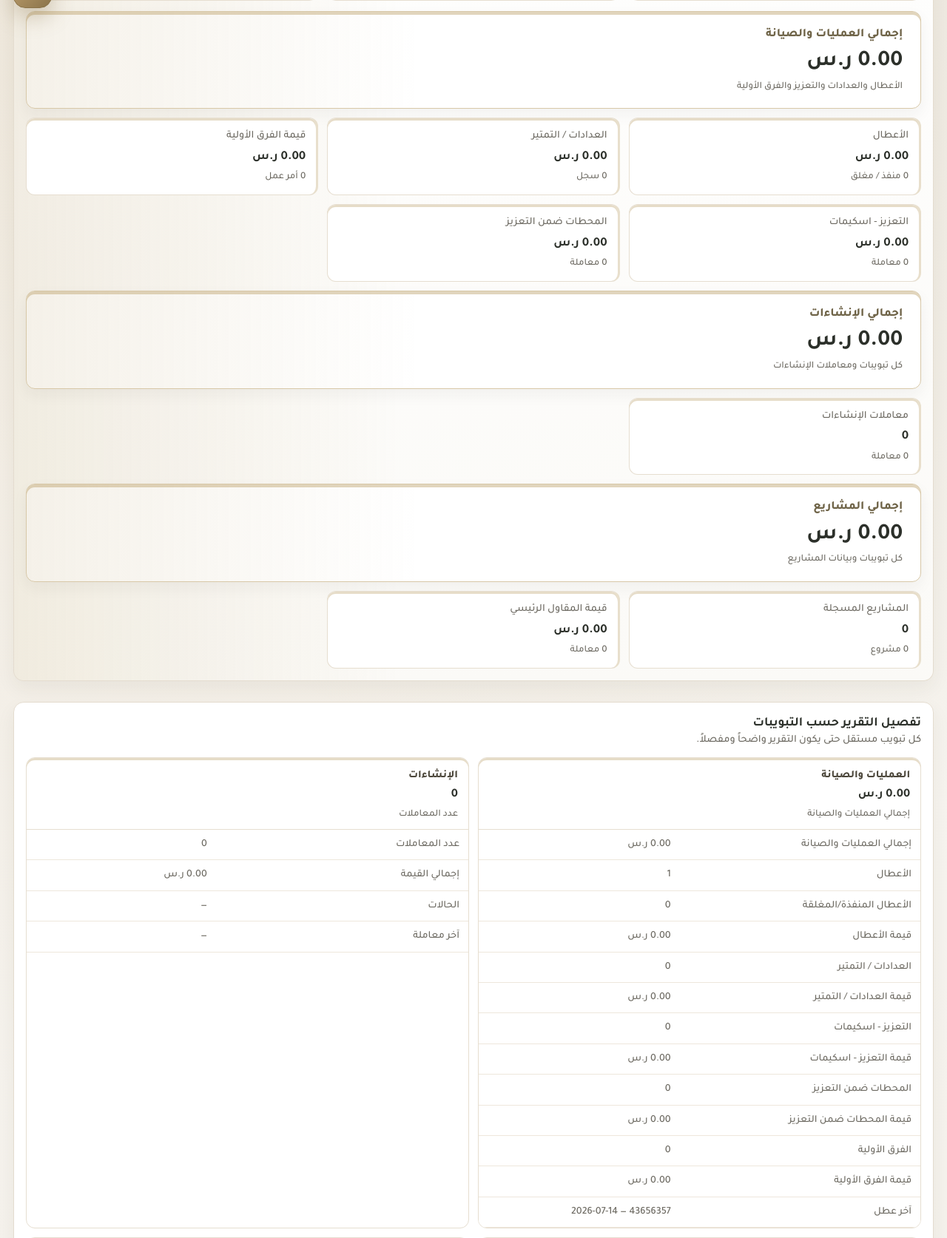
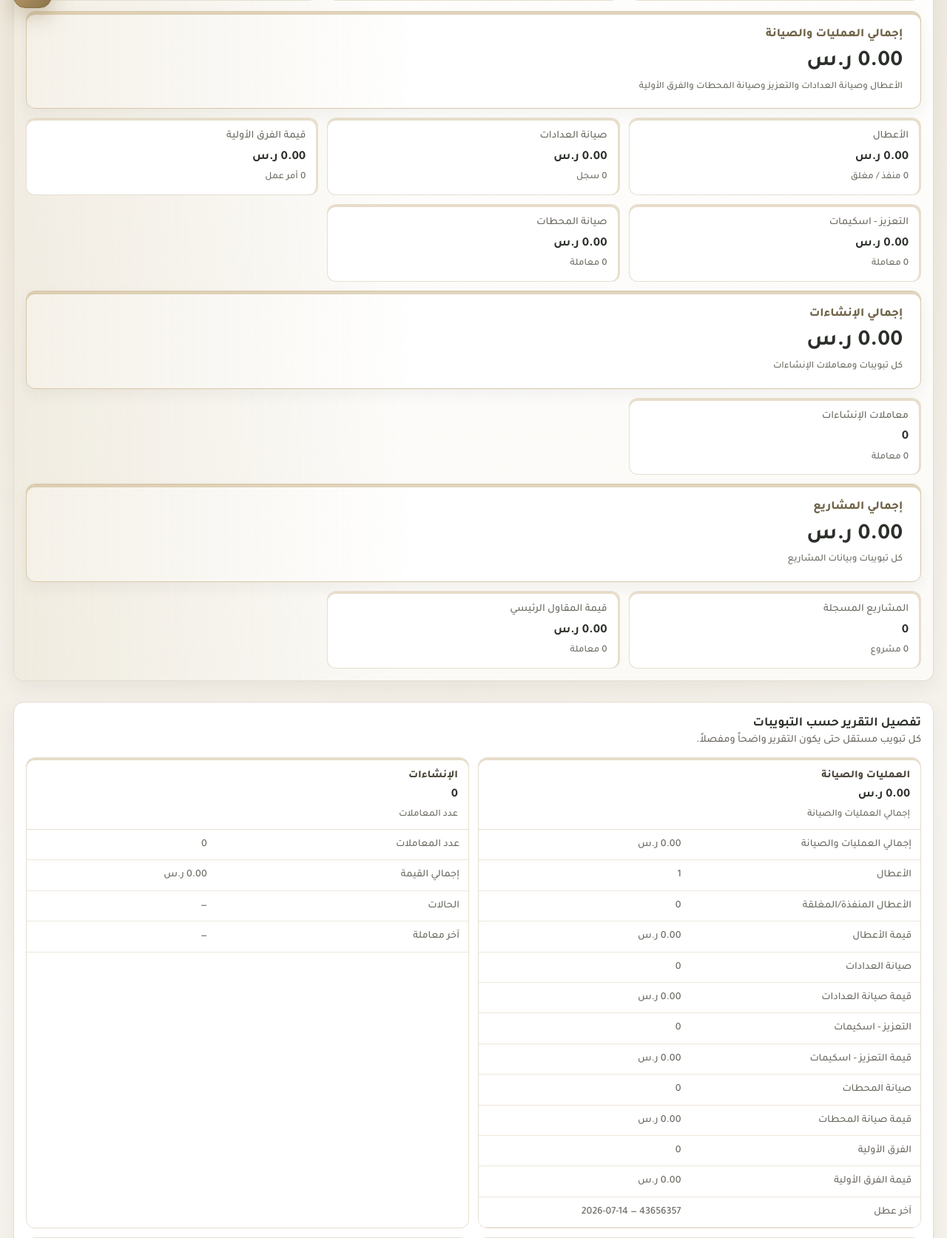
Before and after one commit to wadnooh/RKAZ, a Flask app: page /reports in a window 1280 px wide. Shown: the part 771-2445 px from the top of the page at 74% size. Run offline with Flask 3, Linux system fonts and the light colour scheme; a user stored in the database is signed in; data comes from the database, SQL or seed files in the repository; data that the repository does not hold is empty.

Commit message:
Use meter maintenance tab in report totals

```diff
--- a/webapp/reports.py
+++ b/webapp/reports.py
@@ -85,50 +85,48 @@ def _sum_reinforcement_department(conn, pattern: str, date_from: str = "", date_
         return 0.0
 
 
-def _metering_date_where(date_from: str = "", date_to: str = "") -> tuple[str, list]:
-    date_expr = "COALESCE(NULLIF(approve_date,''), NULLIF(submit_date,''), NULLIF(start_date,''))"
-    where = ["1=1"]
-    params: list = []
-    if date_from:
-        where.append(f"date({date_expr}) >= date(?)")
-        params.append(date_from)
-    if date_to:
-        where.append(f"date({date_expr}) <= date(?)")
-        params.append(date_to)
-    return " AND ".join(where), params
-
-
-def _count_metering(conn, date_from: str = "", date_to: str = "") -> int:
-    where, params = _metering_date_where(date_from, date_to)
+def _count_reinforcement_department(conn, pattern: str, date_from: str = "", date_to: str = "") -> int:
+    where, params = _date_where("work_date", date_from, date_to)
     try:
-        row = conn.execute(f"SELECT COUNT(*) FROM metering WHERE {where}", params).fetchone()
+        row = conn.execute(
+            f"SELECT COUNT(*) FROM reinforcement_works WHERE {where} AND department LIKE ?",
+            [*params, f"%{pattern}%"],
+        ).fetchone()
         return int(row[0] if row else 0)
     except Exception:
         return 0
 
 
-def _sum_metering(conn, date_from: str = "", date_to: str = "") -> float:
-    where, params = _metering_date_where(date_from, date_to)
+def _sum_reinforcement_other(conn, date_from: str = "", date_to: str = "") -> float:
+    where, params = _date_where("work_date", date_from, date_to)
     try:
         row = conn.execute(
             f"""
-            SELECT COALESCE(SUM(COALESCE(approved_value,0)),0)
-            FROM metering
+            SELECT COALESCE(SUM(COALESCE(value,0)),0)
+            FROM reinforcement_works
             WHERE {where}
+              AND COALESCE(department,'') NOT LIKE ?
+              AND COALESCE(department,'') NOT LIKE ?
             """,
-            params,
+            [*params, "%عدادات%", "%محطات%"],
         ).fetchone()
         return _num(row[0] if row else 0)
     except Exception:
         return 0.0
 
 
-def _count_reinforcement_department(conn, pattern: str, date_from: str = "", date_to: str = "") -> int:
+def _count_reinforcement_other(conn, date_from: str = "", date_to: str = "") -> int:
     where, params = _date_where("work_date", date_from, date_to)
     try:
         row = conn.execute(
-            f"SELECT COUNT(*) FROM reinforcement_works WHERE {where} AND department LIKE ?",
-            [*params, f"%{pattern}%"],
+            f"""
+            SELECT COUNT(*)
+            FROM reinforcement_works
+            WHERE {where}
+              AND COALESCE(department,'') NOT LIKE ?
+              AND COALESCE(department,'') NOT LIKE ?
+            """,
+            [*params, "%عدادات%", "%محطات%"],
         ).fetchone()
         return int(row[0] if row else 0)
     except Exception:
@@ -232,9 +230,11 @@ def build_general_report(date_from: str = "", date_to: str = "") -> dict:
         ticket_value = _tickets_value(conn, tickets, settings)
         primary_team_value = _sum_table(conn, "primary_team_orders", "amount", "order_date", date_from, date_to)
         construction_value = _sum_table(conn, "construction_works", "value", "work_date", date_from, date_to)
-        reinforcement_value = _sum_table(conn, "reinforcement_works", "value", "work_date", date_from, date_to)
-        metering_count = _count_metering(conn, date_from, date_to)
-        metering_value = _sum_metering(conn, date_from, date_to)
+        reinforcement_value = _sum_reinforcement_other(conn, date_from, date_to)
+        reinforcement_count = _count_reinforcement_other(conn, date_from, date_to)
+        metering_count = _count_reinforcement_department(conn, "عدادات", date_from, date_to)
+        metering_value = _sum_reinforcement_department(conn, "عدادات", date_from, date_to)
+        station_count = _count_reinforcement_department(conn, "محطات", date_from, date_to)
         station_value = _sum_reinforcement_department(conn, "محطات", date_from, date_to)
         project_value = _sum_table(conn, "projects", "value", "start_date", date_from, date_to)
         contractor_value = _sum_table(conn, "contractor_works", "value", "work_date", date_from, date_to)
@@ -243,7 +243,7 @@ def build_general_report(date_from: str = "", date_to: str = "") -> dict:
         purchase_value = _purchase_total(conn, date_from, date_to)
         warehouse = db.warehouse_movements_totals(conn=conn)
 
-        operations_value = ticket_value + metering_value + reinforcement_value + primary_team_value
+        operations_value = ticket_value + metering_value + reinforcement_value + station_value + primary_team_value
         total_work_value = operations_value + construction_value + project_value + contractor_value
         rekaz_pct = _setting_ratio(settings, "rekaz_ratio")
         contractor_pct = _setting_ratio(settings, "main_contractor_ratio")
@@ -274,12 +274,12 @@ def build_general_report(date_from: str = "", date_to: str = "") -> dict:
                     ("الأعطال", len(tickets)),
                     ("الأعطال المنفذة/المغلقة", sum(1 for t in tickets if db.normalize_ticket_status(t.get("status")) in ("منفذ", "مغلق"))),
                     ("قيمة الأعطال", money(ticket_value)),
-                    ("العدادات / التمتير", metering_count),
-                    ("قيمة العدادات / التمتير", money(metering_value)),
-                    ("التعزيز - اسكيمات", _count_table(conn, "reinforcement_works", "work_date", date_from, date_to)),
+                    ("صيانة العدادات", metering_count),
+                    ("قيمة صيانة العدادات", money(metering_value)),
+                    ("التعزيز - اسكيمات", reinforcement_count),
                     ("قيمة التعزيز - اسكيمات", money(reinforcement_value)),
-                    ("المحطات ضمن التعزيز", _count_reinforcement_department(conn, "محطات", date_from, date_to)),
-                    ("قيمة المحطات ضمن التعزيز", money(station_value)),
+                    ("صيانة المحطات", station_count),
+                    ("قيمة صيانة المحطات", money(station_value)),
                     ("الفرق الأولية", _count_table(conn, "primary_team_orders", "order_date", date_from, date_to)),
                     ("قيمة الفرق الأولية", money(primary_team_value)),
                     ("آخر عطل", _latest_ref(conn, "tickets", "receive_date", "ticket_no")),
@@ -371,8 +371,8 @@ def build_general_report(date_from: str = "", date_to: str = "") -> dict:
                 "primary_team_count": _count_table(conn, "primary_team_orders", "order_date", date_from, date_to),
                 "metering_count": metering_count,
                 "construction_count": _count_table(conn, "construction_works", "work_date", date_from, date_to),
-                "reinforcement_count": _count_table(conn, "reinforcement_works", "work_date", date_from, date_to),
-                "station_count": _count_reinforcement_department(conn, "محطات", date_from, date_to),
+                "reinforcement_count": reinforcement_count,
+                "station_count": station_count,
                 "project_count": _count_table(conn, "projects", "start_date", date_from, date_to),
                 "contractor_count": _count_table(conn, "contractor_works", "work_date", date_from, date_to),
                 "warehouse_count": warehouse.get("tx_count") or 0,
@@ -882,7 +882,7 @@ def build_general_report_pdf(report: dict) -> bytes:
             styles,
             "إجمالي العمليات والصيانة",
             metrics["operations"],
-            "الأعطال والعدادات والتعزيز والفرق الأولية",
+            "الأعطال وصيانة العدادات والتعزيز وصيانة المحطات والفرق الأولية",
             width_mm=200,
         )
     )
@@ -891,10 +891,10 @@ def build_general_report_pdf(report: dict) -> bytes:
             styles,
             [
                 {"title": "الأعطال", "value": metrics["tickets"], "money": True, "subtitle": f"{cards['done_tickets']} منفذ / مغلق"},
-                {"title": "العدادات / التمتير", "value": metrics["metering"], "money": True, "subtitle": f"{cards['metering_count']} سجل"},
+                {"title": "صيانة العدادات", "value": metrics["metering"], "money": True, "subtitle": f"{cards['metering_count']} معاملة"},
                 {"title": "قيمة الفرق الأولية", "value": metrics["primary_teams"], "money": True, "subtitle": f"{cards['primary_team_count']} أمر عمل"},
                 {"title": "التعزيز - اسكيمات", "value": metrics["reinforcement"], "money": True, "subtitle": f"{cards['reinforcement_count']} معاملة"},
-                {"title": "المحطات ضمن التعزيز", "value": metrics["stations"], "money": True, "subtitle": f"{cards['station_count']} معاملة"},
+                {"title": "صيانة المحطات", "value": metrics["stations"], "money": True, "subtitle": f"{cards['station_count']} معاملة"},
             ],
             width_mm=200,
         )
@@ -923,9 +923,9 @@ def build_general_report_pdf(report: dict) -> bytes:
         [_p("المؤشر", styles["head"]), _p("القيمة", styles["head"]), _p("المؤشر", styles["head"]), _p("القيمة", styles["head"])],
         [_p("إجمالي الأعمال", styles["body"]), _p(money(metrics["total_work"]), styles["body"]), _p("إجمالي العمليات والصيانة", styles["body"]), _p(money(metrics["operations"]), styles["body"])],
         [_p("نسبة ركاز", styles["body"]), _p(_ratio_with_money(metrics["rekaz_pct"], metrics["rekaz"]), styles["body"]), _p("نسبة المقاول الرئيسي", styles["body"]), _p(_ratio_with_money(metrics["contractor_pct"], metrics["contractor_ratio"]), styles["body"])],
-        [_p("الأعطال", styles["body"]), _p(money(metrics["tickets"]), styles["body"]), _p("العدادات / التمتير", styles["body"]), _p(money(metrics["metering"]), styles["body"])],
+        [_p("الأعطال", styles["body"]), _p(money(metrics["tickets"]), styles["body"]), _p("صيانة العدادات", styles["body"]), _p(money(metrics["metering"]), styles["body"])],
         [_p("التعزيز - اسكيمات", styles["body"]), _p(money(metrics["reinforcement"]), styles["body"]), _p("الفرق الأولية", styles["body"]), _p(money(metrics["primary_teams"]), styles["body"])],
-        [_p("المحطات ضمن التعزيز", styles["body"]), _p(money(metrics["stations"]), styles["body"]), _p("عدد الأعطال", styles["body"]), _p(cards["tickets"], styles["body"])],
+        [_p("صيانة المحطات", styles["body"]), _p(money(metrics["stations"]), styles["body"]), _p("عدد الأعطال", styles["body"]), _p(cards["tickets"], styles["body"])],
         [_p("المستخلصات", styles["body"]), _p(money(metrics["invoices"]), styles["body"]), _p("المحصل", styles["body"]), _p(money(metrics["collected"]), styles["body"])],
         [_p("الوارد مستودع", styles["body"]), _p(f"{metrics['warehouse_inbound']:.2f}", styles["body"]), _p("المنصرف مستودع", styles["body"]), _p(f"{metrics['warehouse_outbound']:.2f}", styles["body"])],
     ]
@@ -937,9 +937,9 @@ def build_general_report_pdf(report: dict) -> bytes:
     overview_rows = [
         ("العمليات والصيانة", money(metrics["operations"])),
         ("تابع العمليات - الأعطال", money(metrics["tickets"])),
-        ("تابع العمليات - العدادات / التمتير", money(metrics["metering"])),
+        ("تابع العمليات - صيانة العدادات", money(metrics["metering"])),
         ("تابع العمليات - التعزيز / اسكيمات", money(metrics["reinforcement"])),
-        ("تابع العمليات - المحطات ضمن التعزيز", money(metrics["stations"])),
+        ("تابع العمليات - صيانة المحطات", money(metrics["stations"])),
         ("تابع العمليات - الفرق الأولية", money(metrics["primary_teams"])),
         ("الإنشاءات", money(metrics["construction"])),
         ("المشاريع", money(metrics["projects"])),
--- a/webapp/templates/general_report.html
+++ b/webapp/templates/general_report.html
@@ -42,7 +42,7 @@
     <div class="stat-card report-group-card">
       <div>{{ _('إجمالي العمليات والصيانة') }}</div>
       <strong style="font-size:1.05rem">{{ report.metrics.operations|money }}</strong>
-      <div class="meta">{{ _('الأعطال والعدادات والتعزيز والفرق الأولية') }}</div>
+      <div class="meta">{{ _('الأعطال وصيانة العدادات والتعزيز وصيانة المحطات والفرق الأولية') }}</div>
     </div>
     <div class="stat-card report-child-card">
       <div>{{ _('الأعطال') }}</div>
@@ -50,7 +50,7 @@
       <div class="meta">{{ report.cards.done_tickets }} {{ _('منفذ / مغلق') }}</div>
     </div>
     <div class="stat-card report-child-card">
-      <div>{{ _('العدادات / التمتير') }}</div>
+      <div>{{ _('صيانة العدادات') }}</div>
       <strong style="font-size:1.05rem">{{ report.metrics.metering|money }}</strong>
       <div class="meta">{{ report.cards.metering_count }} {{ _('سجل') }}</div>
     </div>
@@ -65,7 +65,7 @@
       <div class="meta">{{ report.cards.reinforcement_count }} {{ _('معاملة') }}</div>
     </div>
     <div class="stat-card report-child-card">
-      <div>{{ _('المحطات ضمن التعزيز') }}</div>
+      <div>{{ _('صيانة المحطات') }}</div>
       <strong style="font-size:1.05rem">{{ report.metrics.stations|money }}</strong>
       <div class="meta">{{ report.cards.station_count }} {{ _('معاملة') }}</div>
     </div>
```
